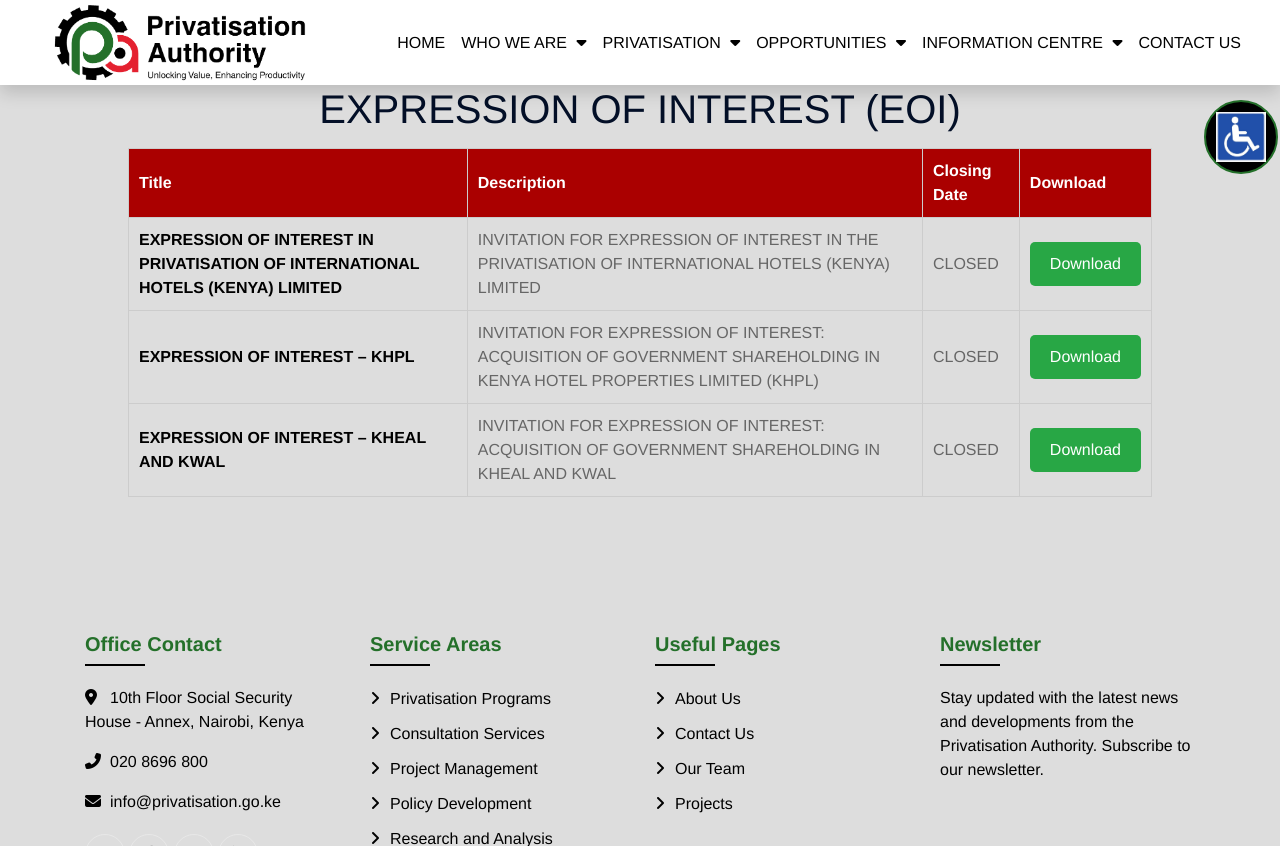
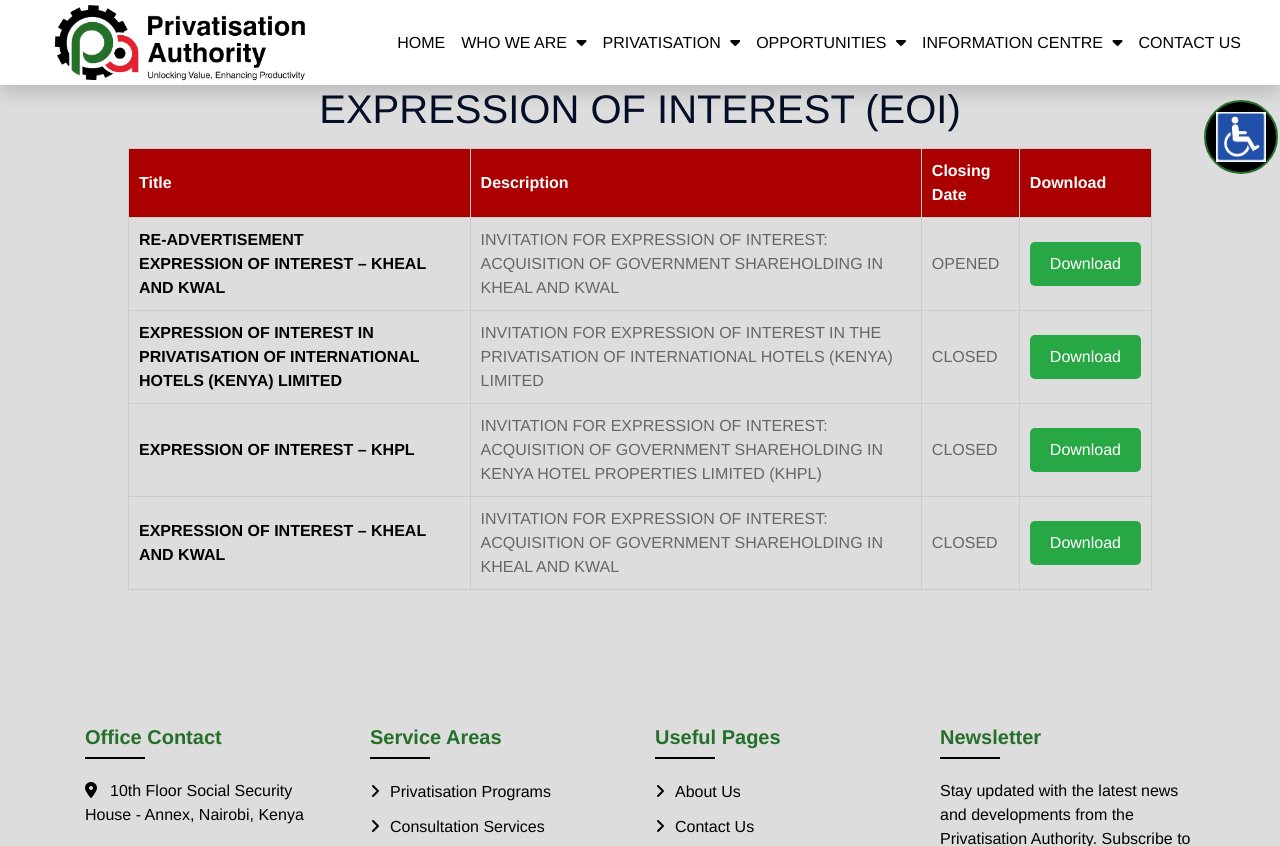
Before and after one commit to Mfalmebetterdayscapital/privatisation, a Django app: page /expressions/ in a window 1280 px wide. Shown: the top 846 px of the page. Run offline with Django 3.2, Linux system fonts and the light colour scheme; some libraries are stand-ins or nearby versions.

Commit message:
some chnages

```diff
--- a/template/expressions.html
+++ b/template/expressions.html
@@ -577,6 +577,12 @@
         </thead>
         <tbody>
             <tr>
+                <td class="kitu">RE-ADVERTISEMENT <br> EXPRESSION OF INTEREST – KHEAL AND KWAL</td>
+                <td>INVITATION FOR EXPRESSION OF INTEREST: ACQUISITION OF GOVERNMENT SHAREHOLDING IN KHEAL AND KWAL</td>
+                <td>OPENED</td>
+                <td><a href="https://drive.google.com/file/d/1BBUxXHpltCLfKYgToqBne8V3xyFm4zHI/view?usp=drive_link" class="download-btn">Download</a></td>
+            </tr>
+            <tr>
                 <td class="kitu">EXPRESSION OF INTEREST IN PRIVATISATION OF INTERNATIONAL HOTELS (KENYA) LIMITED</td>
                 <td >INVITATION FOR EXPRESSION OF INTEREST IN THE PRIVATISATION OF INTERNATIONAL HOTELS (KENYA) LIMITED</td>
                 <td>CLOSED</td>
```
Also changed, not shown: template/index.html (+10 -6 lines).
